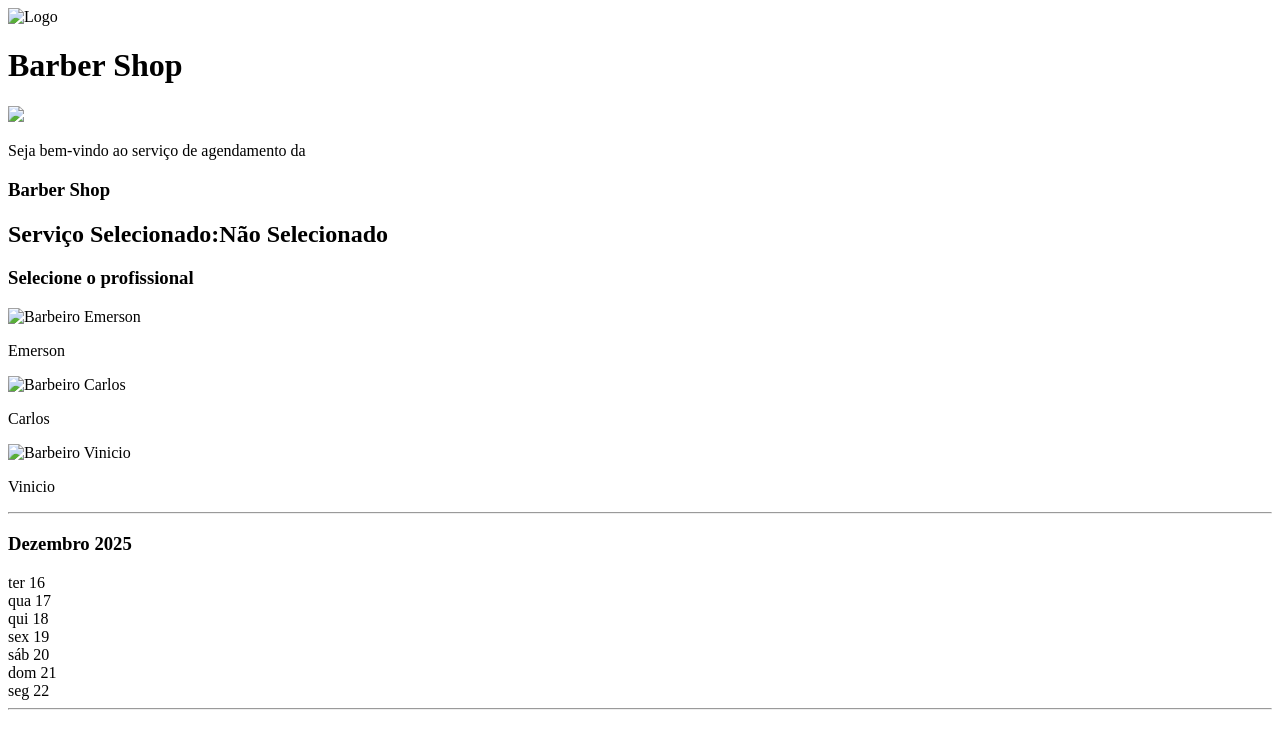
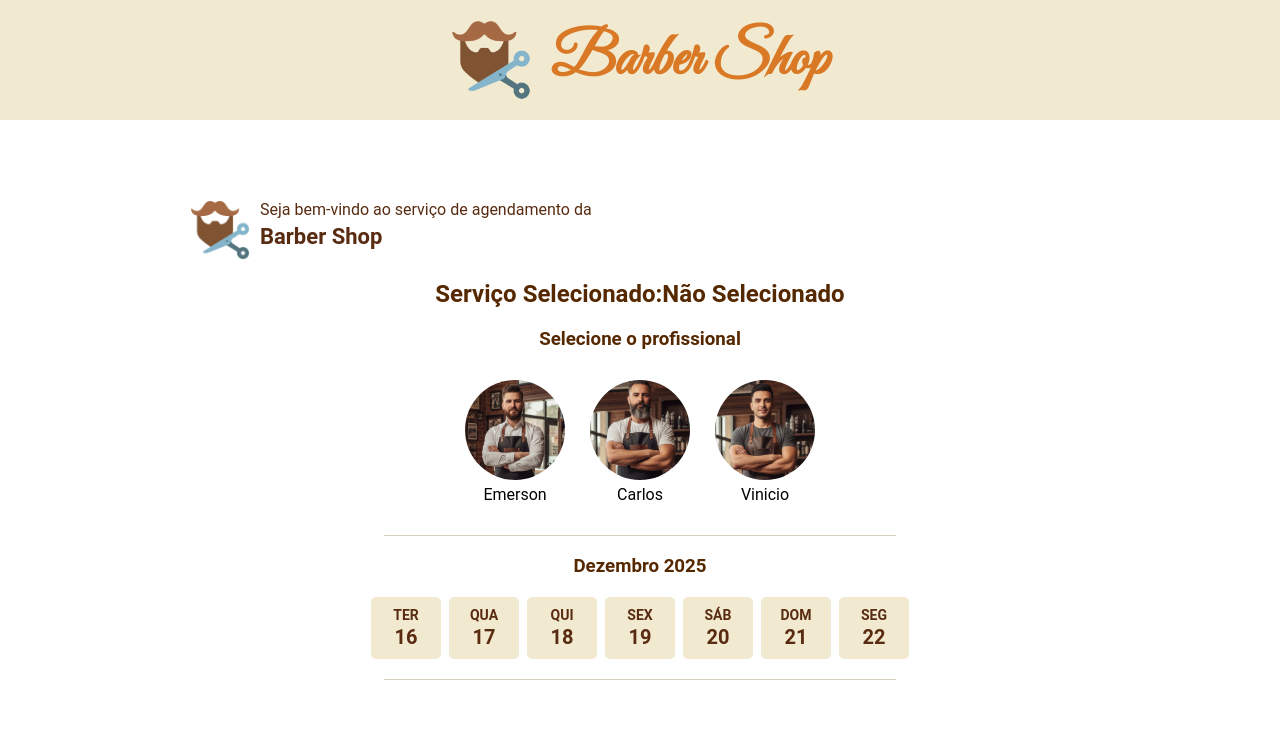
Before and after one commit to Victor-HugoMvp/Projeto-BarberShop, a plain HTML site: page profissional.html in a window 1280 px wide. Drawn offline with nearby package versions, Linux system fonts and the light colour scheme; the site is published under a folder, as on GitHub Pages, so addresses that start at the root find nothing.

Commit message:
subindo o profissional html

```diff
--- a/html/profissional.html
+++ b/profissional.html
@@ -6,18 +6,18 @@
   <title>Barber Shop</title>
   <link href="https://fonts.googleapis.com/css2?family=Great+Vibes&display=swap" rel="stylesheet">
   <link rel="stylesheet" href="https://cdn.jsdelivr.net/npm/bootstrap-icons@1.11.3/font/bootstrap-icons.min.css">
-  <link rel = "stylesheet" href="/css/profissional.css">
+  <link rel = "stylesheet" href="css/profissional.css">
 </head>
 <body>
 
 <header>
-  <img src="/images/corte-de-barba.png" alt="Logo" />
+  <img src="images/corte-de-barba.png" alt="Logo" />
   <h1>Barber Shop</h1>
 </header>
 
 <div class="container">
   <div class="titulo-secao">
-    <img src="/images/corte-de-barba.png" width="60" />
+    <img src="images/corte-de-barba.png" width="60" />
         <div class="texto-boas-vindas">
             <p class="paragrafoApresent">Seja bem-vindo ao serviço de agendamento da</p>
                 <h3 class="titleBarber">Barber Shop</h3>
@@ -34,17 +34,17 @@
 
      <div class="containerProfessionals">
         <div class="professional-card">
-            <img class="barbers" src="/images/Barber 1.png" alt="Barbeiro Emerson">
+            <img class="barbers" src="images/Barber 1.png" alt="Barbeiro Emerson">
             <p class="professionalName">Emerson</p>
         </div>
 
         <div class="professional-card">
-            <img class="barbers" src="/images/Barber 2.png" alt="Barbeiro Carlos">
+            <img class="barbers" src="images/Barber 2.png" alt="Barbeiro Carlos">
             <p class="professionalName">Carlos</p>
         </div>
 
         <div class="professional-card">
-            <img class="barbers" src="/images/Barber 3.png" alt="Barbeiro Vinicio">
+            <img class="barbers" src="images/Barber 3.png" alt="Barbeiro Vinicio">
             <p class="professionalName">Vinicio</p>
         </div>
 
@@ -60,5 +60,5 @@
      <hr class="borderline">
 
 </body>
-<script src="../script/profissional.js"></script>
+<script src="script/profissional.js"></script>
 </html>
--- a/script/index.js
+++ b/script/index.js
@@ -6,5 +6,5 @@
     console.log('Dado salvo no localStorage:', teste);
 
     // Redireciona para a proxima pagina
-    window.location.href = '/html/profissional.html';
+    window.location.href = 'profissional.html';
  }
```
